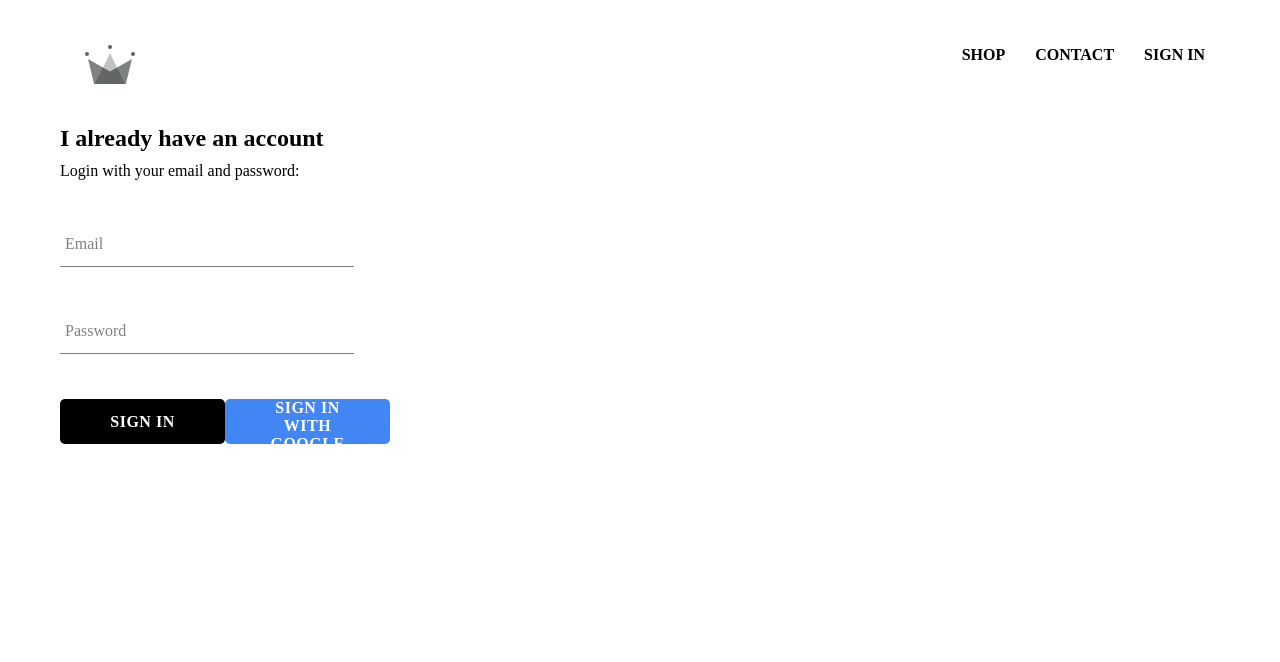
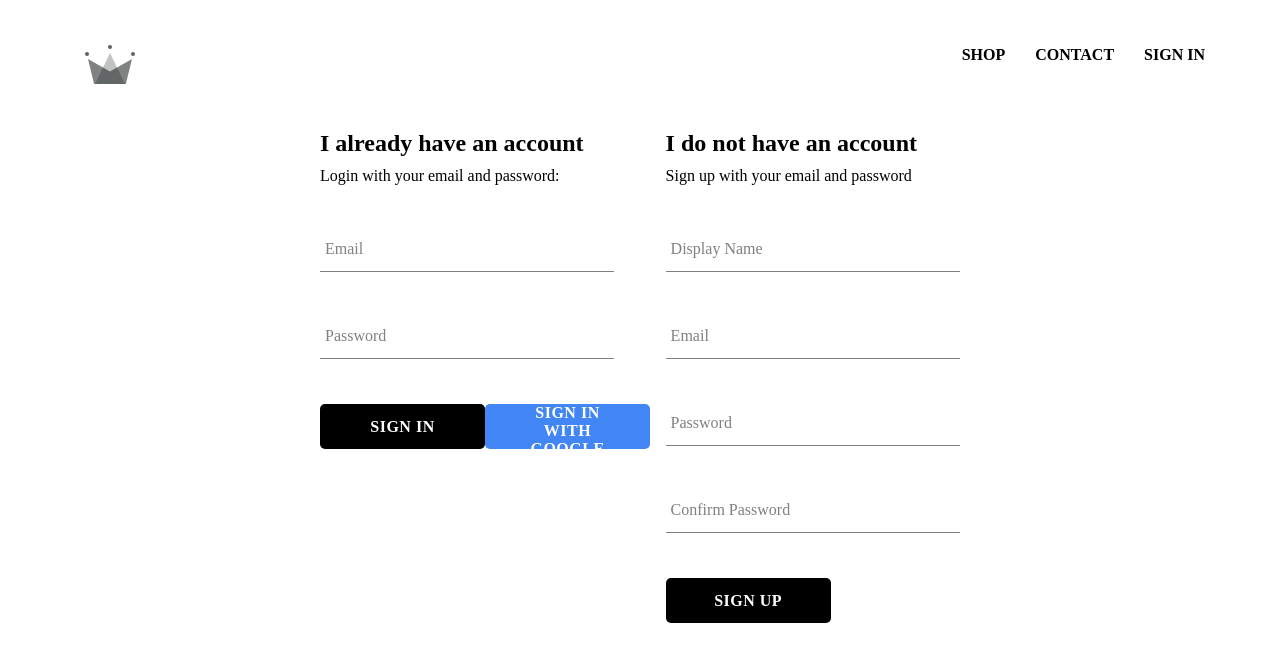
Before and after one commit to suzynakayama/online-shop, a React (Create React App) app: page /signin in a window 1280 px wide. Shown: the top 662 px of the page. Built offline with nearby package versions, Linux system fonts and the light colour scheme; no server answers; a web font is replaced by a local one.

Commit message:
finished signup and login with email and password with firebase

```diff
--- a/src/App.js
+++ b/src/App.js
@@ -5,40 +5,32 @@ import HomePage from "./pages/HomePage/HomePage";
 import ShopPage from "./pages/ShopPage/ShopPage";
 import Header from "./components/Header/Header";
 import LoginSignup from "./pages/LoginSignup/LoginSignup";
-import { auth } from "./firebase/firebase.utils";
+import { auth, createUserProfileDocument } from "./firebase/firebase.utils";
 
 const App = () => {
 	const [currentUser, setCurrentUser] = useState(null);
 
 	useEffect(() => {
-		const unsubscribeFromAuth = auth.onAuthStateChanged((user) => {
-			setCurrentUser(user);
-			console.log(currentUser);
+		const unsubscribeFromAuth = auth.onAuthStateChanged(async (userAuth) => {
+			if (userAuth) {
+				const userRef = await createUserProfileDocument(userAuth);
+
+				// get back first state of that data (snapshot)
+				userRef.onSnapshot((snapShot) => {
+					setCurrentUser({
+						id: snapShot.id,
+						...snapShot.data(),
+					});
+				});
+			} else {
+				// set current user to null
+				setCurrentUser(userAuth);
+			}
 		});
 		return () => {
 			unsubscribeFromAuth();
 		};
 	}, [currentUser]);
-
-	// useEffect(() => {
-	// 	const unsubscribeFromAuth = auth.onAuthStateChanged(async (userAuth) => {
-	// 		if (userAuth) {
-	// 			const userRef = await createUserProfileDocument(userAuth);
-	// 			userRef.onSnapshot((snapShot) => {
-	// 				setUser({
-	// 					id: snapShot.id,
-	// 					...snapShot.data(),
-	// 				});
-	// 			});
-	// 		} else {
-	// 			setUser(userAuth);
-	// 			console.log(user);
-	// 		}
-	// 	});
-	// 	return () => {
-	// 		unsubscribeFromAuth();
-	// 	};
-	// }, [user]);
 
 	return (
 		<div>
--- a/src/components/Login/Login.jsx
+++ b/src/components/Login/Login.jsx
@@ -3,7 +3,7 @@ import FormInput from "../FormInput/FormInput";
 import "./Login.styles.scss";
 import CustomButton from "../CustomButton/CustomButton";
 
-import { signInWithGoogle } from "../../firebase/firebase.utils";
+import { auth, signInWithGoogle } from "../../firebase/firebase.utils";
 
 const Login = () => {
 	const [form, setForm] = useState({
@@ -12,19 +12,24 @@ const Login = () => {
 	});
 
 	const handleChange = (evt) => {
-		const { value, name } = evt.target;
 		setForm({
-			[name]: [value],
+			...form,
+			[evt.target.name]: evt.target.value,
 		});
 	};
 
-	const handleSubmit = (evt) => {
+	const handleSubmit = async (evt) => {
 		evt.preventDefault();
 
-		setForm({
-			email: "",
-			password: "",
-		});
+		try {
+			await auth.signInWithEmailAndPassword(form.email, form.password);
+			setForm({
+				email: "",
+				password: "",
+			});
+		} catch (err) {
+			console.log(err);
+		}
 	};
 
 	return (
--- /dev/null
+++ b/src/components/Signup/Signup.jsx
@@ -0,0 +1,91 @@
+import React, { useState } from "react";
+import "./Signup.styles.scss";
+import { auth, createUserProfileDocument } from "../../firebase/firebase.utils";
+import FormInput from "../FormInput/FormInput";
+import CustomButton from "../CustomButton/CustomButton";
+
+const Signup = () => {
+	const [form, setForm] = useState({
+		displayName: "",
+		email: "",
+		password: "",
+		confirmPassword: "",
+	});
+
+	const handleSubmit = async (evt) => {
+		evt.preventDefault();
+		if (form.password !== form.confirmPassword) {
+			alert("passwords don't match");
+			return;
+		}
+
+		try {
+			const { user } = await auth.createUserWithEmailAndPassword(
+				form.email,
+				form.password
+			);
+
+			await createUserProfileDocument(user, { displayName: form.displayName });
+
+			setForm({
+				displayName: "",
+				email: "",
+				password: "",
+				confirmPassword: "",
+			});
+		} catch (err) {
+			console.log(err);
+		}
+	};
+
+	const handleChange = (evt) => {
+		setForm({
+			...form,
+			[evt.target.name]: evt.target.value,
+		});
+	};
+
+	return (
+		<div className="signup">
+			<h2 className="signup__title">I do not have an account</h2>
+			<span>Sign up with your email and password</span>
+			<form className="signup__form" onSubmit={handleSubmit}>
+				<FormInput
+					type="text"
+					name="displayName"
+					value={form.displayName}
+					onChange={handleChange}
+					label="Display Name"
+					required
+				/>
+				<FormInput
+					type="email"
+					name="email"
+					value={form.email}
+					onChange={handleChange}
+					label="Email"
+					required
+				/>
+				<FormInput
+					type="password"
+					name="password"
+					value={form.password}
+					onChange={handleChange}
+					label="Password"
+					required
+				/>
+				<FormInput
+					type="password"
+					name="confirmPassword"
+					value={form.confirmPassword}
+					onChange={handleChange}
+					label="Confirm Password"
+					required
+				/>
+				<CustomButton type="submit">Sign Up</CustomButton>
+			</form>
+		</div>
+	);
+};
+
+export default Signup;
--- /dev/null
+++ b/src/components/Signup/Signup.styles.scss
@@ -0,0 +1,9 @@
+.signup {
+	width: 23vw;
+	display: flex;
+	flex-direction: column;
+
+	.signup__title {
+		margin: 10px 0;
+	}
+}
--- a/src/firebase/firebase.utils.js
+++ b/src/firebase/firebase.utils.js
@@ -13,6 +13,33 @@ const config = {
 	measurementId: "G-H3QPR2RLE9",
 };
 
+export const createUserProfileDocument = async (userAuth, additionalData) => {
+	// if user is null, return
+	if (!userAuth) return;
+
+	// get the documentSnapshop from firestore
+	const userRef = firestore.doc(`users/${userAuth.uid}`);
+	const snapShot = await userRef.get();
+
+	// if exists is false, create new User. Else,
+	if (!snapShot.exists) {
+		const { displayName, email } = userAuth;
+		const createdAt = new Date();
+		try {
+			await userRef.set({
+				displayName,
+				email,
+				createdAt,
+				...additionalData,
+			});
+		} catch (err) {
+			console.log("error creating user", err.message);
+		}
+	}
+
+	return userRef;
+};
+
 firebase.initializeApp(config);
 
 export const auth = firebase.auth();
--- a/src/pages/LoginSignup/LoginSignup.js
+++ b/src/pages/LoginSignup/LoginSignup.js
@@ -1,11 +1,13 @@
 import React from "react";
 import "./LoginSignup.style.scss";
 import Login from "../../components/Login/Login";
+import Signup from "../../components/Signup/Signup";
 
 const LoginSignup = () => {
 	return (
-		<div>
+		<div className="login-signup">
 			<Login />
+			<Signup />
 		</div>
 	);
 };
--- a/src/pages/LoginSignup/LoginSignup.style.scss
+++ b/src/pages/LoginSignup/LoginSignup.style.scss
@@ -0,0 +1,6 @@
+.login-signup {
+	width: 50vw;
+	display: flex;
+	justify-content: space-between;
+	margin: 30px auto;
+}
```
